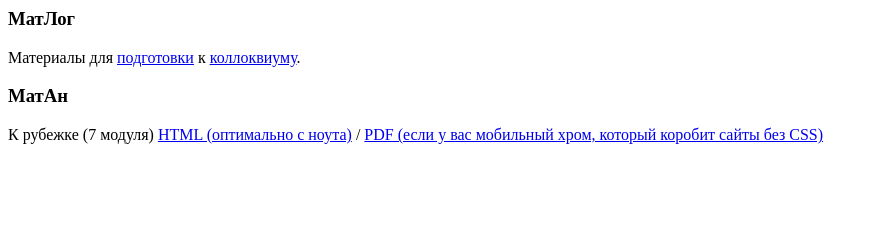
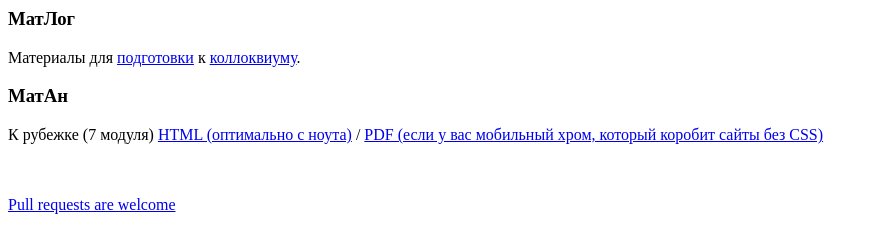
Before and after one commit to VladimirP1/ITMO, a plain HTML site: page index.html in a window 1280 px wide. Shown: the whole page, without its empty margins (0-879 px from the left). Drawn offline with Linux system fonts and the light colour scheme.

Commit message:
Add link to github repo

```diff
--- a/index.html
+++ b/index.html
@@ -9,7 +9,11 @@
         </p>
         <h3>МатАн</h3>
         <p>
-        К рубежке (7 модуля) <a href="MathAnalysis/Sem4/Integrals.html">HTML (оптимально с ноута)</a> / <a href="MathAnalysis/Sem4/Integrals.pdf">PDF (если у вас мобильный хром, который коробит сайты без CSS)</a>
+			К рубежке (7 модуля)
+			<a href="MathAnalysis/Sem4/Integrals.html">HTML (оптимально с ноута)</a> /
+			<a href="MathAnalysis/Sem4/Integrals.pdf">PDF (если у вас мобильный хром, который коробит сайты без CSS)</a>
         </p>
+        <br><br>
+        <a href="https://github.com/VladimirP1/ITMO/">Pull requests are welcome</a>
     </body>
 </html>
```
Also changed, not shown: 1 other file.
